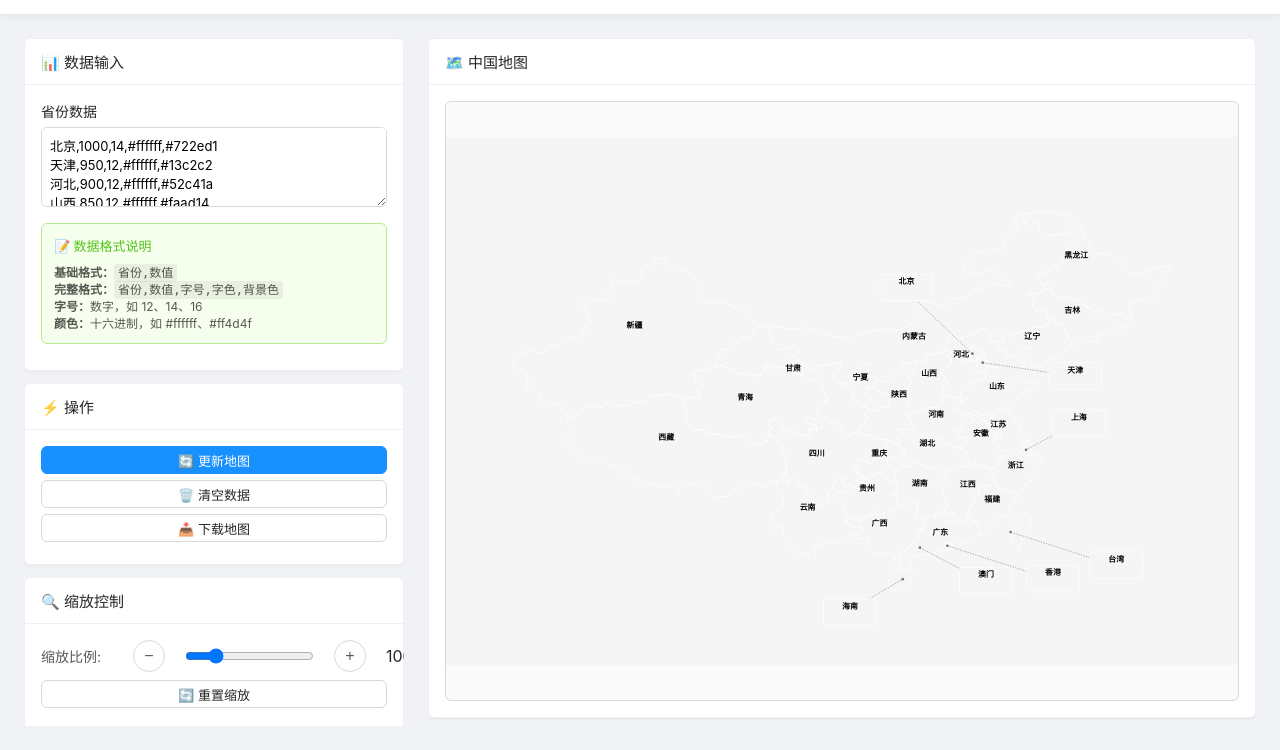
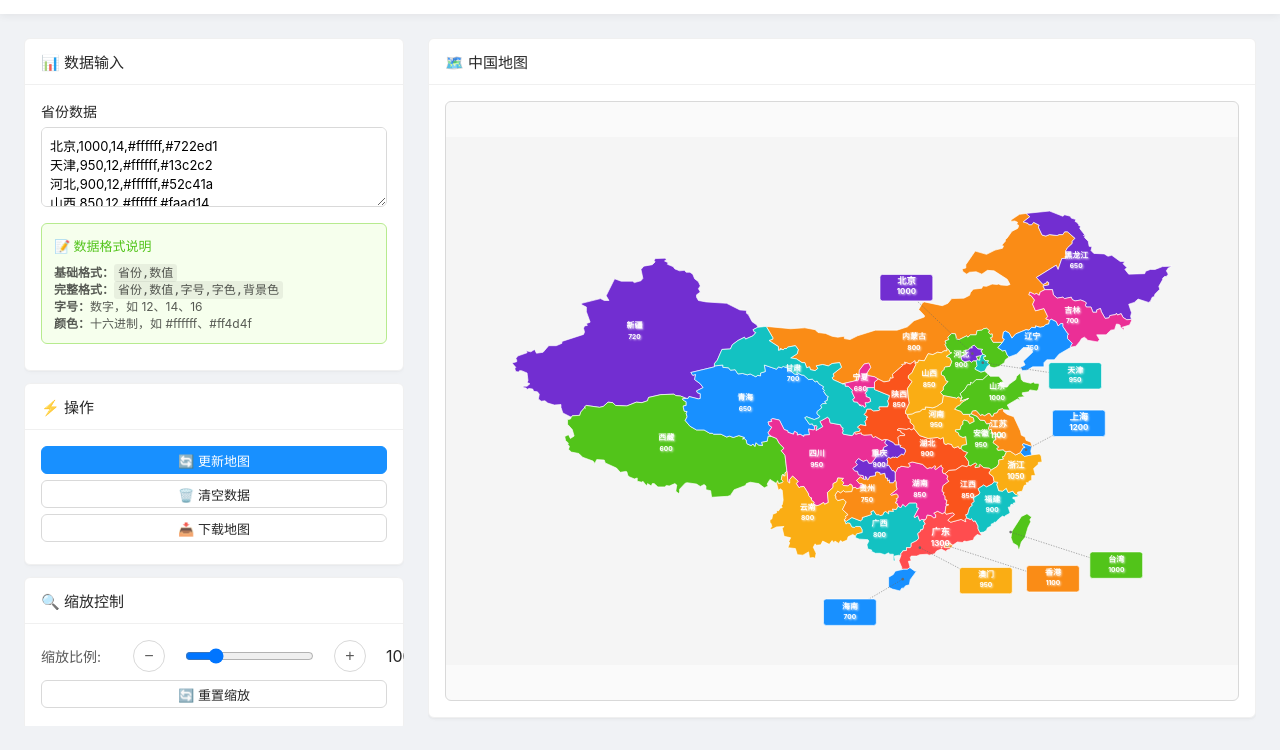
Before and after one commit to hubo1989/chinamapvision, a plain HTML site: page index.html in a window 1280 px wide. Shown: the part 50-800 px from the top of the page. Drawn offline with Linux system fonts and the light colour scheme.

Commit message:
Initialize page with sample data display on load

```diff
--- a/index.html
+++ b/index.html
@@ -677,8 +677,10 @@
 
             svgElement = document.getElementById('mapSvg');
             renderMap();
-            // 初始化时应用默认样式，不解析数据
-            applyDefaultStyles();
+
+            // 初始化时解析示例数据并更新地图
+            parseData();
+            updateMap();
         }
 
         // 渲染地图
```
